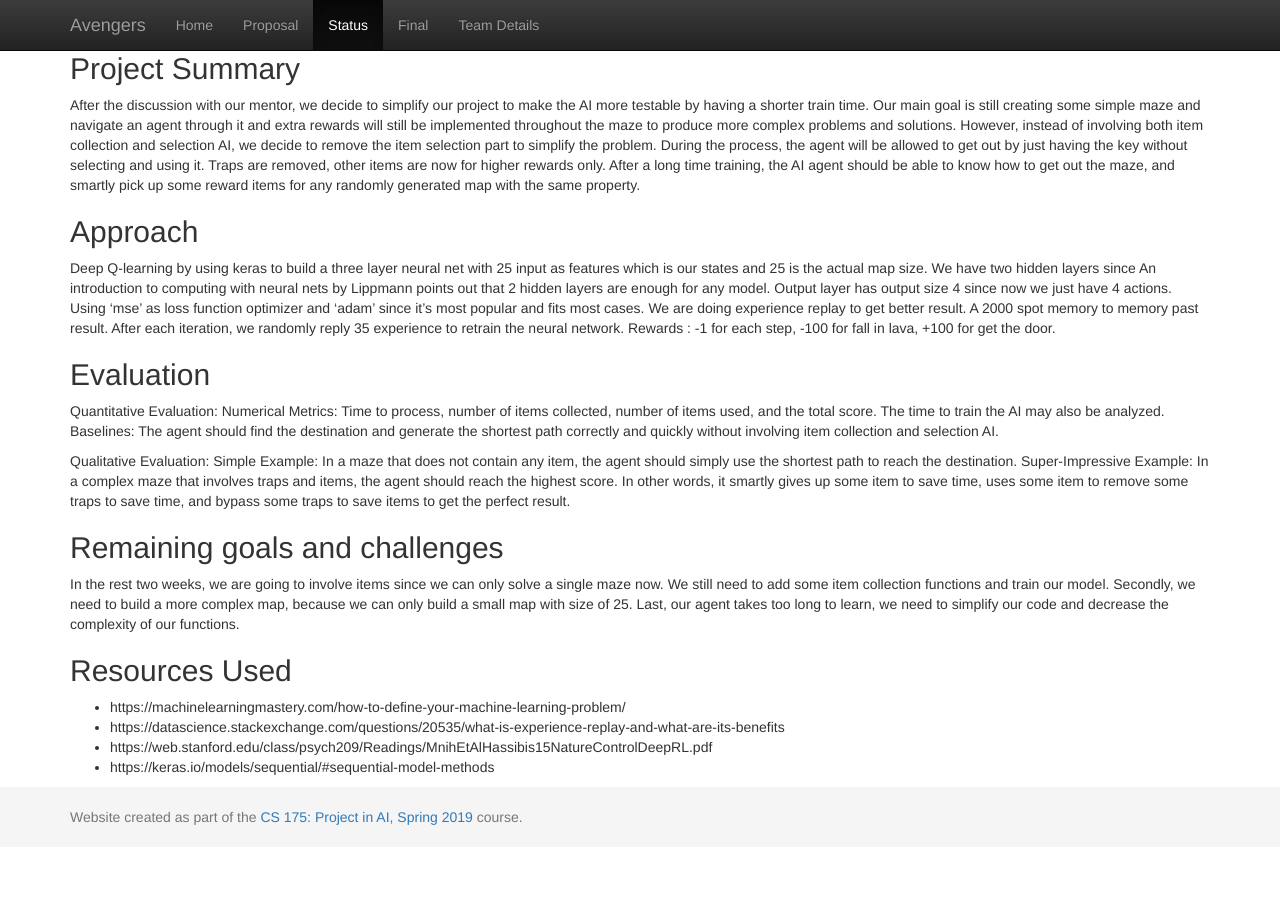
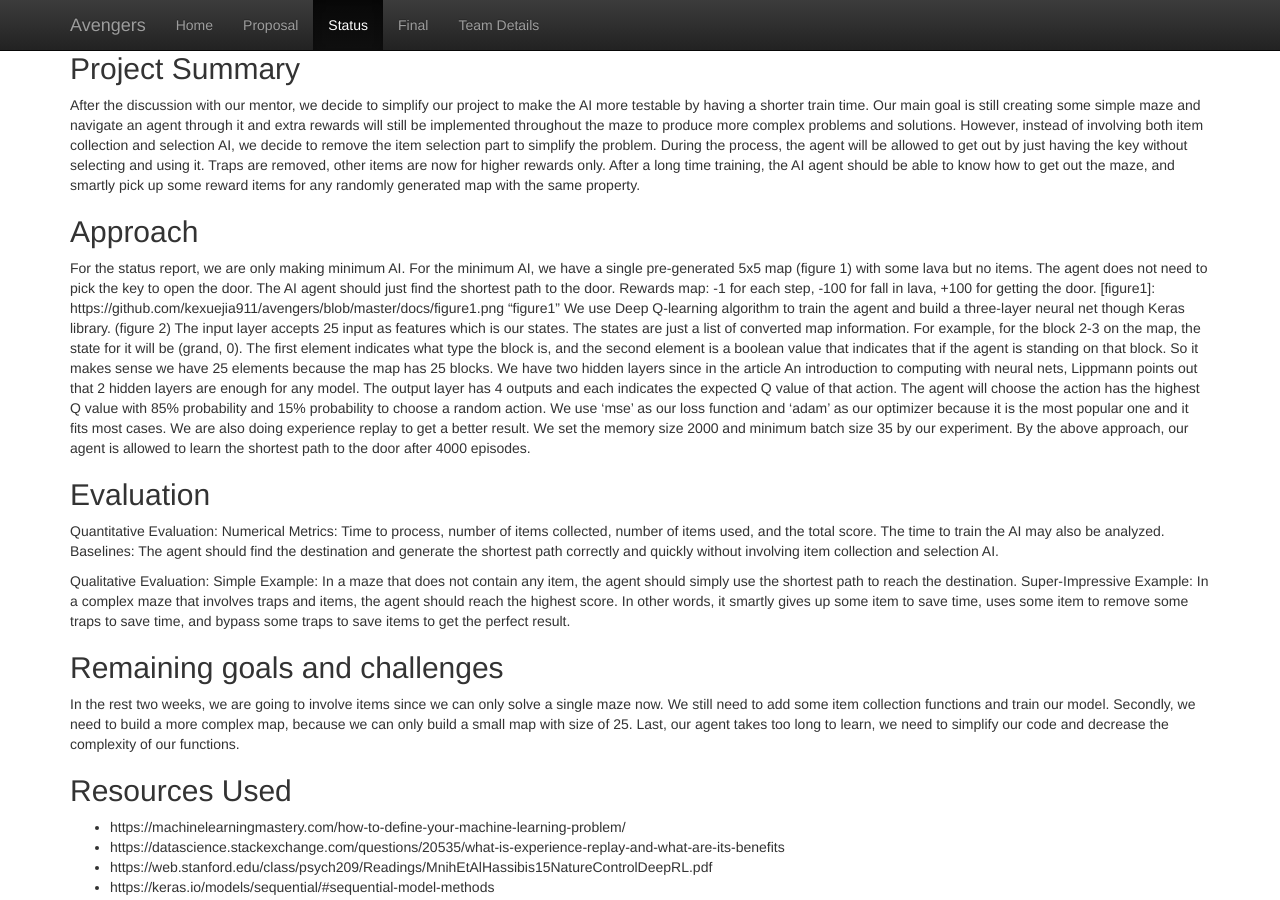
Before and after one commit to kexuejia911/Avengers, a Jekyll site: the page built from docs/status.md, in a window 1280 px wide and 900 px high, scrolled down 481 px. Built offline with Jekyll 4.4.1, drawn with Linux system fonts in a browser that asks for light colours; before the commit the page ends 1328 px from its top, so only the background shows below that; grey boxes are pictures that could not be loaded.

Commit message:
Update status.md

```diff
--- a/docs/status.md
+++ b/docs/status.md
@@ -10,7 +10,9 @@
 
 ## Approach
 
-Deep Q-learning by using keras to build a three layer neural net with 25 input as features which is our states and 25 is the actual map size. We have two hidden layers since An introduction to computing with neural nets by Lippmann points out that 2 hidden layers are enough for any model. Output layer has output size 4 since now we just have 4 actions. Using ‘mse’ as loss function optimizer and ‘adam’ since it’s most popular and fits most cases. We are doing experience replay to get better result. A 2000 spot memory to memory past result. After each iteration, we randomly reply 35 experience to retrain the neural network. Rewards : -1 for each step, -100 for fall in lava, +100 for get the door.
+For the status report, we are only making minimum AI. For the minimum AI, we have a single pre-generated 5x5 map (figure 1) with some lava but no items. The agent does not need to pick the key to open the door. The AI agent should just find the shortest path to the door. Rewards map: -1 for each step, -100 for fall in lava, +100 for getting the door.
+[figure1]: https://github.com/kexuejia911/avengers/blob/master/docs/figure1.png "figure1"
+We use Deep Q-learning algorithm to train the agent and build a three-layer neural net though Keras library. (figure 2) The input layer accepts 25 input as features which is our states. The states are just a list of converted map information. For example, for the block 2-3 on the map, the state for it will be (grand, 0). The first element indicates what type the block is, and the second element is a boolean value that indicates that if the agent is standing on that block. So it makes sense we have 25 elements because the map has 25 blocks. We have two hidden layers since in the article An introduction to computing with neural nets, Lippmann points out that 2 hidden layers are enough for any model. The output layer has 4 outputs and each indicates the expected Q value of that action. The agent will choose the action has the highest Q value with 85% probability and 15% probability to choose a random action. We use ‘mse’ as our loss function and ‘adam’ as our optimizer because it is the most popular one and it fits most cases. We are also doing experience replay to get a better result. We set the memory size 2000 and minimum batch size 35 by our experiment. By the above approach, our agent is allowed to learn the shortest path to the door after 4000 episodes.
 
 ## Evaluation
 
```
